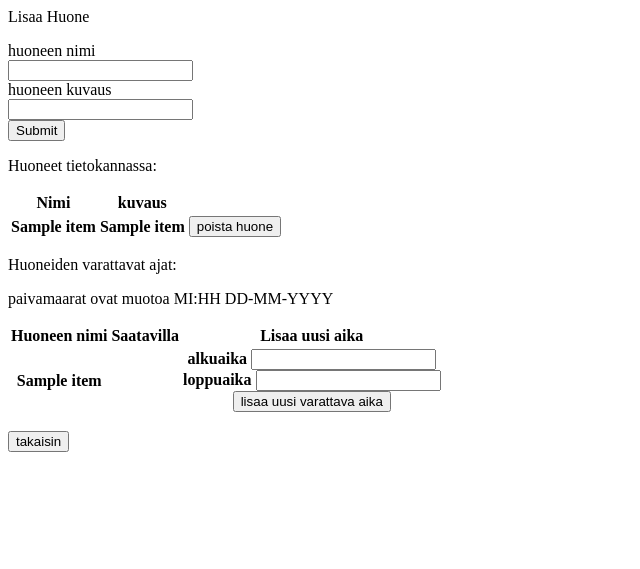
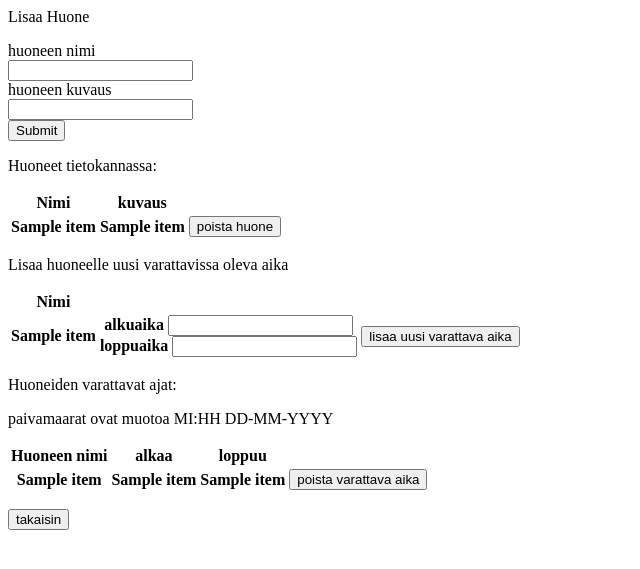
Before and after one commit to MatiasSinisalo/tietokantasovellus-oppinaytetyo, a Flask app: template templates/manageRooms.html in a window 1280 px wide. Shown: the top 569 px of the page, without its empty margins (0-640 px from the left). Run offline with Flask 2, Linux system fonts and the light colour scheme; the visitor is signed in with stand-in values (Sample User, id 1); the template is opened without the code that fills it: most values are stand-ins (such as "Sample title", 1, 10 or a date in 2020); lists and menus that the app fills with data are empty.

Commit message:
admin can remove the time when a room can be reserved

```diff
--- a/app.py
+++ b/app.py
@@ -1,3 +1,4 @@
+
 
 
 
@@ -154,16 +155,6 @@ def addRoom():
     else:
         return redirect("/")
 
-@app.route("/manageRooms/addNewReservationTime", methods=["POST"])
-def addNewReservationTime():
-    if session["is_admin"]:
-        return redirect("/manageRooms/")
-    else:
-        return redirect("/")
-
-
-
-
 @app.route("/manageRooms/addReservation", methods=["POST"])
 def addReservation():
     if session["is_admin"]:
@@ -180,6 +171,17 @@ def addReservation():
     else:
         return redirect("/")
 
+@app.route("/manageRooms/removeReservationTime", methods=["POST"])
+def removeReservationTime():
+    if session["is_admin"]:
+        roomId = request.form["room-id"]
+        #TODO error handling
+        if queryManager.removeReservationTime(roomId):
+             return redirect("/manageRooms/")
+        else:
+            return redirect("/manageRooms/")
+    else:
+        return redirect("/")
 
 @app.route("/manageRooms/removeRoom", methods=["POST"])
 def removeRoom():
--- a/templates/manageRooms.html
+++ b/templates/manageRooms.html
@@ -31,30 +31,47 @@
   {%endfor%}
 </table>
 
+<p>Lisaa huoneelle uusi varattavissa oleva aika</p>
+<table>
+    <tr>
+      <th>Nimi</th>
+    </tr>
+    {%for item in rooms%}
+    <form action="/manageRooms/addReservation" method="POST">
+    <tr>
+      <th>{{item[1]}}</th>
+      <th>
+        <label for="startTime">alkuaika</label>
+        <input id ="startTime" type="text" name="startTime" > <br>
+        <label for="endTime">loppuaika</label>
+        <input id ="endTime" type="text" name="endTime" > <br>
+
+      </th>
+      <th><input type="submit" value="lisaa uusi varattava aika"></th>
+      <input type="hidden" name="room-id" value="{{item[0]}}" />
+    </tr>
+    </form>
+    {%endfor%}
+</table>
 
 <p>Huoneiden varattavat ajat:</p>
 <p>paivamaarat ovat muotoa MI:HH DD-MM-YYYY<p>
 <table>
   <tr>
     <th>Huoneen nimi</th>
-    <th>Saatavilla</th>
-    <th>Lisaa uusi aika</th>
+    <th>alkaa</th>
+    <th>loppuu</th>
   </tr>
   {%for item in reservations%}
-  <form action="/manageRooms/addReservation" method="POST">
-  <tr>
-    <th>{{item[1]}}</th>
-    <th></th>
-    <th>
-        <label for="startTime">alkuaika</label>
-        <input id ="startTime" type="text" name="startTime" > <br>
-        <label for="endTime">loppuaika</label>
-        <input id ="endTime" type="text" name="endTime" > <br>
-        <input type="submit" value="lisaa uusi varattava aika">
-    </th>
-    <input type="hidden" name="room-id" value="{{item[0]}}" />
-  </tr>
-  </form>
+    <form action="/manageRooms/removeReservationTime" method="POST">
+        <tr>
+            <th>{{item[1]}}</th>
+            <th>{{item[2]}}</th>
+            <th>{{item[3]}}</th>
+            <th><input type="submit" value="poista varattava aika"></th>
+            <input type="hidden" name="room-id" value="{{item[4]}}" />
+        </tr>
+    </form>
   {%endfor%}
 </table>
 
```
Also changed, not shown: queries.py (+9 -1 lines).
